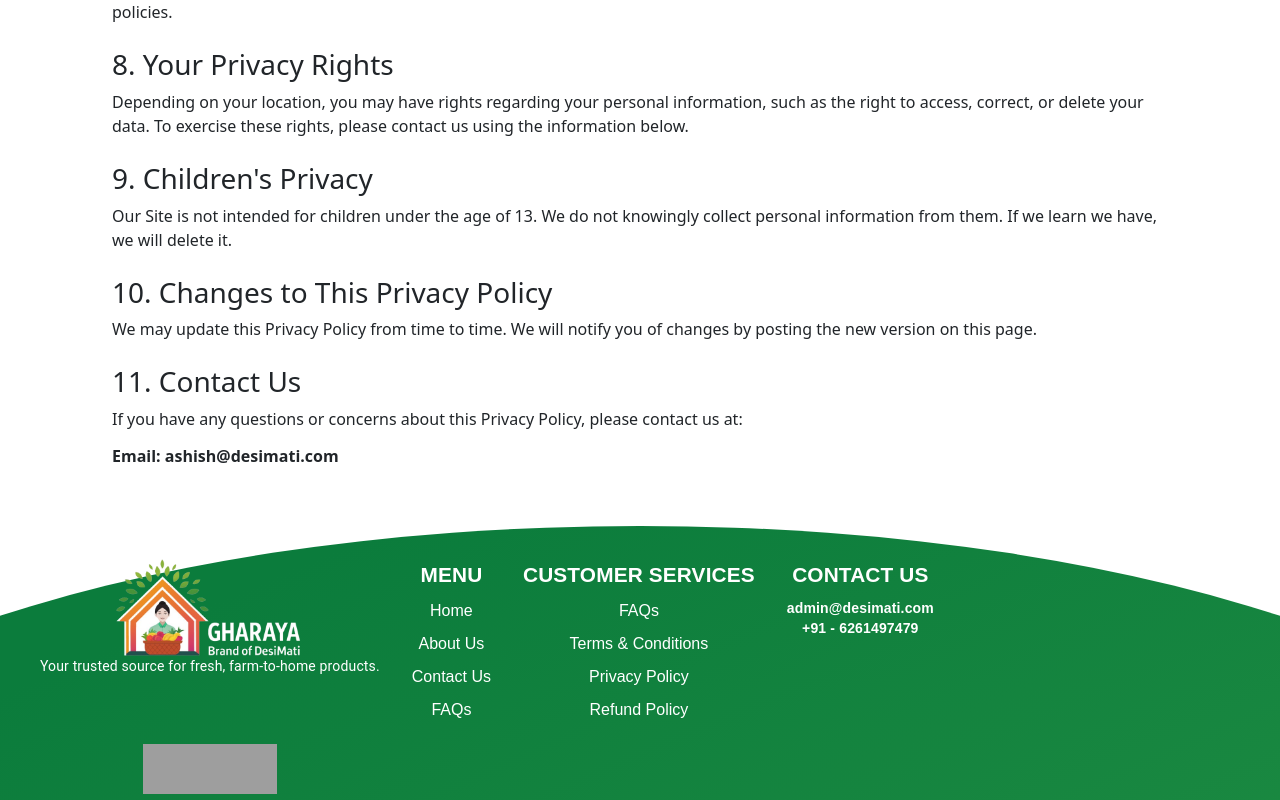
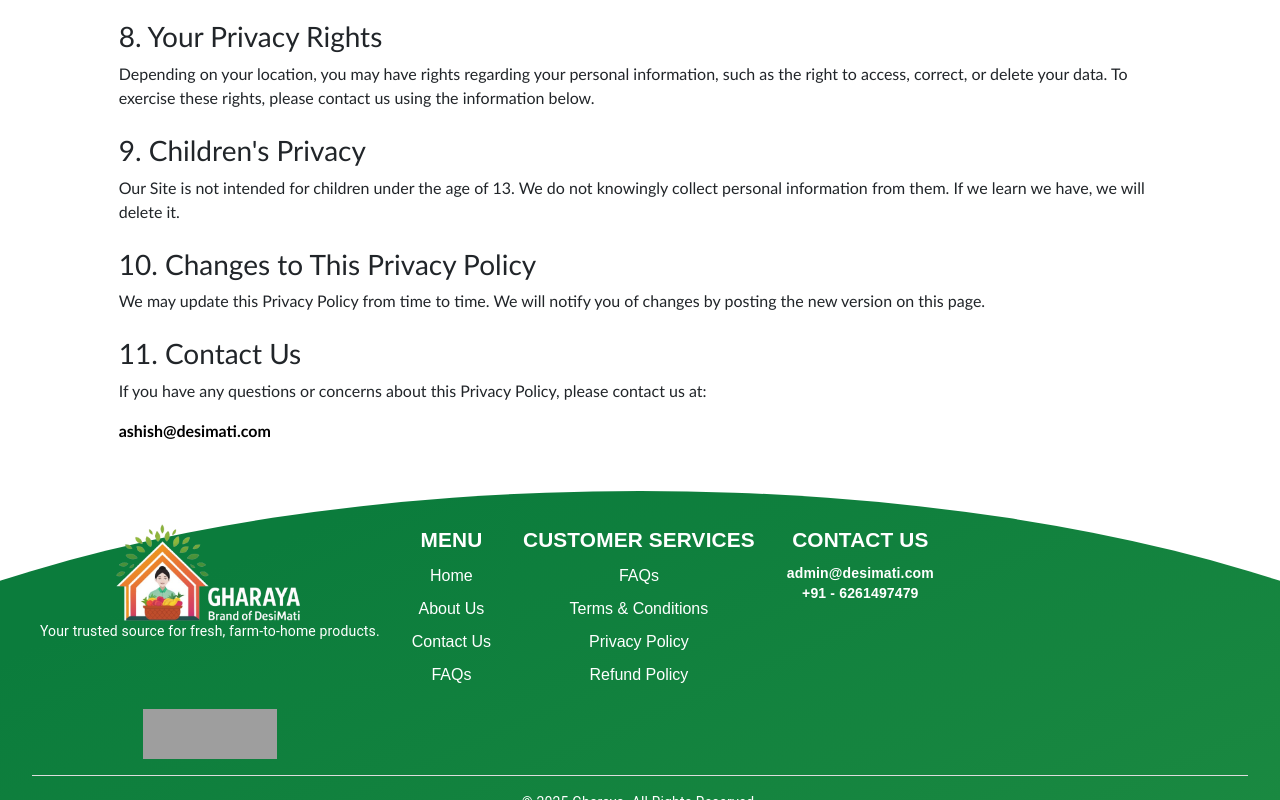
Before and after one commit to Aana-5/Gharaya, a React (Vite) app: page /privacypolicy in a window 1280 px wide. Shown: the part 1607-2407 px from the top of the page. Built offline with nearby package versions, Linux system fonts and the light colour scheme; grey boxes are pictures that could not be loaded; some icons are missing.

Commit message:
adjusted fontFamily and Privacy & Refund Pages

```diff
--- a/src/components/About.jsx
+++ b/src/components/About.jsx
@@ -1,8 +1,5 @@
 import React from "react";
 import 'bootstrap/dist/css/bootstrap.min.css';
-import { Header } from "./Header";
-import Footer from "./Footer";
-// import 'bootstrap-icons/font/bootstrap-icons.css';
 
 export const About = () => {
   return (
--- a/src/components/ContactUs.jsx
+++ b/src/components/ContactUs.jsx
@@ -2,6 +2,7 @@ import React from 'react';
 import { Box, Typography, IconButton, Link, Grid,  Button } from '@mui/material';
 import LocationPinIcon from '@mui/icons-material/LocationPin';
 import TipsAndUpdatesIcon from '@mui/icons-material/TipsAndUpdates';
+import { Link as RouterLink } from 'react-router-dom';
 
 const ContactUs = () => {
 
@@ -105,7 +106,8 @@ const ContactUs = () => {
                     }}
                 >
                     <IconButton
-                        href="#"
+                    component={RouterLink}
+                        to="/contact"
                         aria-label="Location"
                         size="large"
                         sx={socialIconStyles}
@@ -226,7 +228,8 @@ const ContactUs = () => {
                     }}
                 >
                     <IconButton
-                        href="#"
+                    component={RouterLink}
+                        to='/contact'
                         aria-label="Location"
                         size="large"
                         sx={bulbIconStyles}
--- a/src/components/FAQ.jsx
+++ b/src/components/FAQ.jsx
@@ -8,8 +8,6 @@ import {
   Box,
 } from "@mui/material";
 import ExpandMoreIcon from "@mui/icons-material/ExpandMore";
-import { Header } from "./Header";
-import Footer from "./Footer";
 
 const faqs = [
   {
--- a/src/components/PrivacyPolicy.jsx
+++ b/src/components/PrivacyPolicy.jsx
@@ -1,13 +1,37 @@
 import React from "react";
 import 'bootstrap/dist/css/bootstrap.min.css';
-import { Header } from "./Header";
-import Footer from "./Footer";
+import { Link as RouterLink } from 'react-router-dom';
+import { Grid, Link } from "@mui/material";
+
+const animatedLinkStyle = {
+  fontFamily: 'Candara',
+  position: "relative",
+  display: "inline-block",
+  color: "#000",
+  textDecoration: "none",
+  transition: "color 0.3s ease",
+  "&::after": {
+      content: '""',
+      position: "absolute",
+      width: "0%",
+      height: "0.125rem",
+      left: 0,
+      bottom: 0,
+      backgroundColor: "#ffeb3b",
+      transition: "width 0.3s ease"
+  },
+  "&:hover": {
+      color: "#1e8c42",
+      "&::after": {
+          width: "100%"
+      }
+  }
+};
 
 export const PrivacyPolicy = () => {
   return (
     <>
-    {/* <Header/> */}
-    <div className="container-fluid px-1 px-md-1 py-1">
+    <div className="container-fluid" style={{fontFamily:'Candara'}}>
       <div className="row justify-content-center mb-4">
         <div className="col-12 col-md-10">
           <img
@@ -89,11 +113,10 @@ export const PrivacyPolicy = () => {
 
           <h3 className="mt-4">11. Contact Us</h3>
           <p>If you have any questions or concerns about this Privacy Policy, please contact us at:</p>
-          <h6><b>Email: ashish@desimati.com</b></h6>
+          <Grid item><Link href="mailto:ashish@desimati.com" underline="hover" color="#fff" sx={animatedLinkStyle}><b>ashish@desimati.com</b></Link><br /></Grid>
         </div>
       </div>
     </div>
-    {/* <Footer/> */}
     </>
   );
 };
--- a/src/components/ReturnRefund.jsx
+++ b/src/components/ReturnRefund.jsx
@@ -1,13 +1,37 @@
 import React from "react";
 import 'bootstrap/dist/css/bootstrap.min.css';
-import { Header } from "./LayOuts/Header";
-import Footer from "./LayOuts/Footer";
+import { Link as RouterLink } from 'react-router-dom';
+import { Grid, Link } from "@mui/material";
+
+const animatedLinkStyle = {
+    fontFamily: 'Candara',
+    position: "relative",
+    display: "inline-block",
+    color: "#000",
+    textDecoration: "none",
+    transition: "color 0.3s ease",
+    "&::after": {
+        content: '""',
+        position: "absolute",
+        width: "0%",
+        height: "0.125rem",
+        left: 0,
+        bottom: 0,
+        backgroundColor: "#ffeb3b",
+        transition: "width 0.3s ease"
+    },
+    "&:hover": {
+        color: "#1e8c42",
+        "&::after": {
+            width: "100%"
+        }
+    }
+};
 
 export const ReturnRefund = () => {
     return (
         <>
-            {/* <Header /> */}
-            <div className="container-fluid px-1 px-md-1 py-1">
+            <div className="container-fluid" style={{fontFamily: 'Candara'}}>
                 <div className="row justify-content-center mb-4">
                     <div className="col-12 col-md-10">
                         <img
@@ -87,15 +111,14 @@ export const ReturnRefund = () => {
                         <p>If you have any questions about our return policy or need assistance,
                             please don’t hesitate to contact us at: </p>
                         <ul className="text">
-                            <li>Email : <b className="text-primary"> admin@desimati.com</b></li>
-                            <li>Phone : <b className="text-primary"> +91-6261497479</b></li>
+                            <Grid item>Email: <Link href="mailto:admin@desimati.com" underline="hover" color="#fff" sx={animatedLinkStyle}><b>admin@desimati.com</b></Link><br /></Grid>
+                            <Grid item>Phone: <Link href="tel:+916261497479" underline="hover" color="#fff" sx={animatedLinkStyle}><b>+91 - 6261497479</b></Link></Grid>
                         </ul>
                         <p>We appreciate your business and strive to ensure your satisfaction with every order.
                             Thank you for choosing Gharaya for your fresh produce needs!</p>
                     </div>
                 </div>
             </div>
-            {/* <Footer/> */}
         </>
     );
 };
--- a/src/components/Terms&Conditions.jsx
+++ b/src/components/Terms&Conditions.jsx
@@ -9,6 +9,7 @@ const subheading = {
     color: '#444',
     fontFamily: 'Candara',
     textAlign: 'left',
+    paddingLeft: '6rem',
 };
 
 const pointheading = {
@@ -19,6 +20,7 @@ const pointheading = {
     color: '#444',
     fontFamily: 'Candara',
     textAlign: 'left',
+    paddingLeft: '6rem',
 };
 
 const subSubheading = {
@@ -29,6 +31,7 @@ const subSubheading = {
     color: '#555',
     fontFamily: 'Candara',
     textAlign: 'left',
+    paddingLeft: '6rem',
 };
 
 const animatedLinkStyle = {
```
